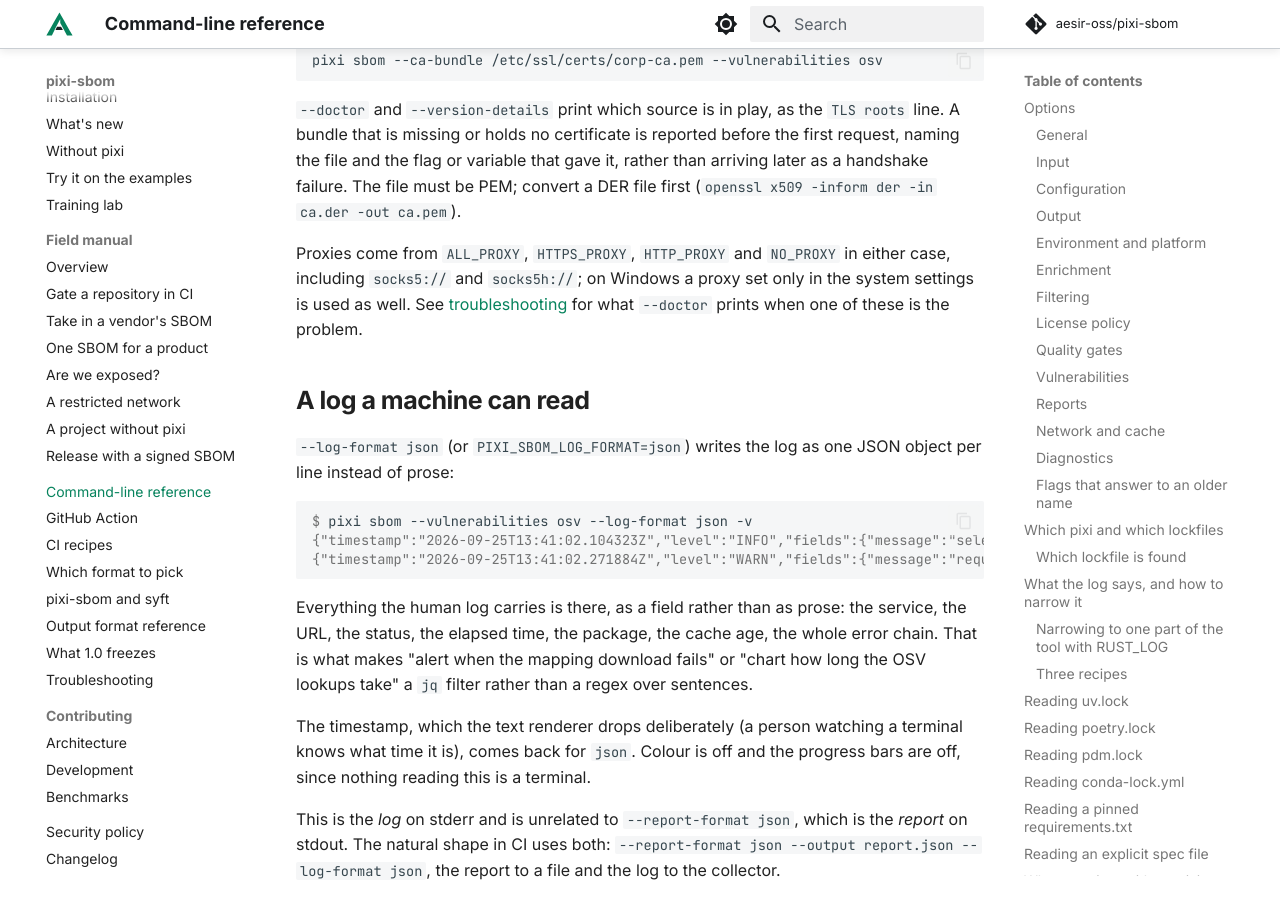
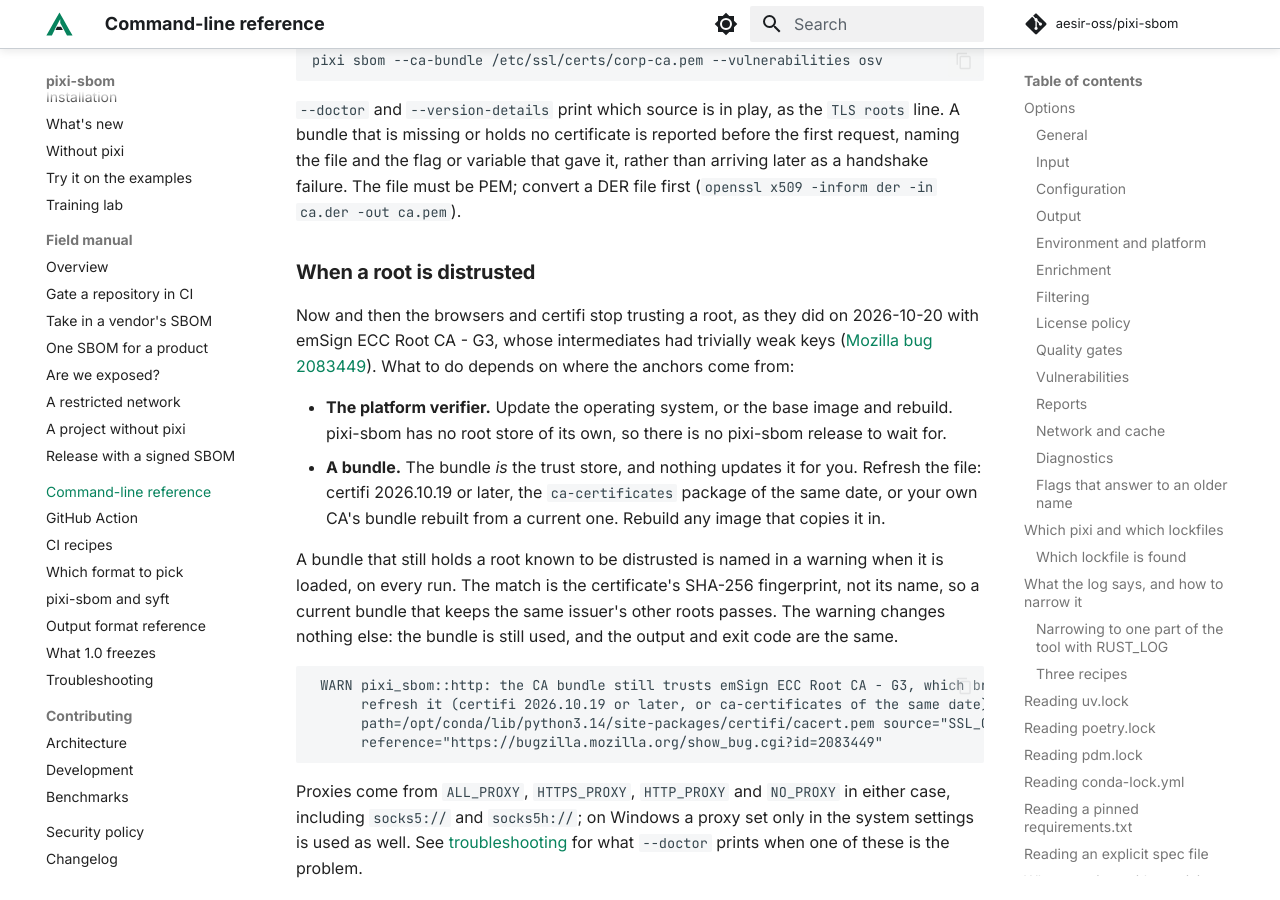
Before and after one commit to aesir-oss/pixi-sbom, an MkDocs documentation site: the page built from docs/cli.md, in a window 1280 px wide and 900 px high, scrolled down 58274 px. Built offline with MkDocs 1.6.1 and Material for MkDocs 9.7.7, drawn with Linux system fonts in a browser that asks for light colours; comment, search, counter and statistics services are not loaded; the version menu is left out.

Commit message:
docs(tls): what to do when a trusted root is distrusted (#65) (#67)
A section under "Which certificates TLS is verified against": with the
platform verifier, update the OS; with a bundle, refresh the bundle. It
also explains the stale-bundle warning from #64, with eMudhra's
emSign ECC Root CA - G3 (2026-10-20) as the example. Troubleshooting, the
restricted-network field manual page and What's new link to it.


Claude-Session: https://claude.ai/code/session_01DZiiQhMuhpmLbUETmzX2vu

Co-authored-by: Claude Opus 5.5 <noreply@anthropic.com>

````diff
--- a/docs/cli.md
+++ b/docs/cli.md
@@ -1953,6 +1953,29 @@ missing or holds no certificate is reported before the first request, naming the
 that gave it, rather than arriving later as a handshake failure. The file must be PEM; convert a DER file first
 (`openssl x509 -inform der -in ca.der -out ca.pem`).
 
+### When a root is distrusted
+
+Now and then the browsers and certifi stop trusting a root, as they did on 2026-10-20 with emSign ECC Root CA - G3,
+whose intermediates had trivially weak keys ([Mozilla bug 2083449](https://bugzilla.mozilla.org/show_bug.cgi?id=2083449)).
+What to do depends on where the anchors come from:
+
+- **The platform verifier.** Update the operating system, or the base image and rebuild. pixi-sbom has no root store
+  of its own, so there is no pixi-sbom release to wait for.
+- **A bundle.** The bundle *is* the trust store, and nothing updates it for you. Refresh the file: certifi
+  2026.10.19 or later, the `ca-certificates` package of the same date, or your own CA's bundle rebuilt from a current
+  one. Rebuild any image that copies it in.
+
+A bundle that still holds a root known to be distrusted is named in a warning when it is loaded, on every run. The
+match is the certificate's SHA-256 fingerprint, not its name, so a current bundle that keeps the same issuer's other
+roots passes. The warning changes nothing else: the bundle is still used, and the output and exit code are the same.
+
+```text
+ WARN pixi_sbom::http: the CA bundle still trusts emSign ECC Root CA - G3, which browsers and certifi no longer do;
+      refresh it (certifi 2026.10.19 or later, or ca-certificates of the same date)
+      path=/opt/conda/lib/python3.14/site-packages/certifi/cacert.pem source="SSL_CERT_FILE"
+      reference="https://bugzilla.mozilla.org/show_bug.cgi?id=2083449"
+```
+
 Proxies come from `ALL_PROXY`, `HTTPS_PROXY`, `HTTP_PROXY` and `NO_PROXY` in either case, including `socks5://`
 and `socks5h://`; on Windows a proxy set only in the system settings is used as well. See
 [troubleshooting](troubleshooting.md) for what `--doctor` prints when one of these is the problem.
````
Also changed, not shown: docs/field-manual/restricted-network.md (+2 -0 lines), docs/troubleshooting.md (+4 -0 lines), docs/whats-new.md (+1 -0 lines).
